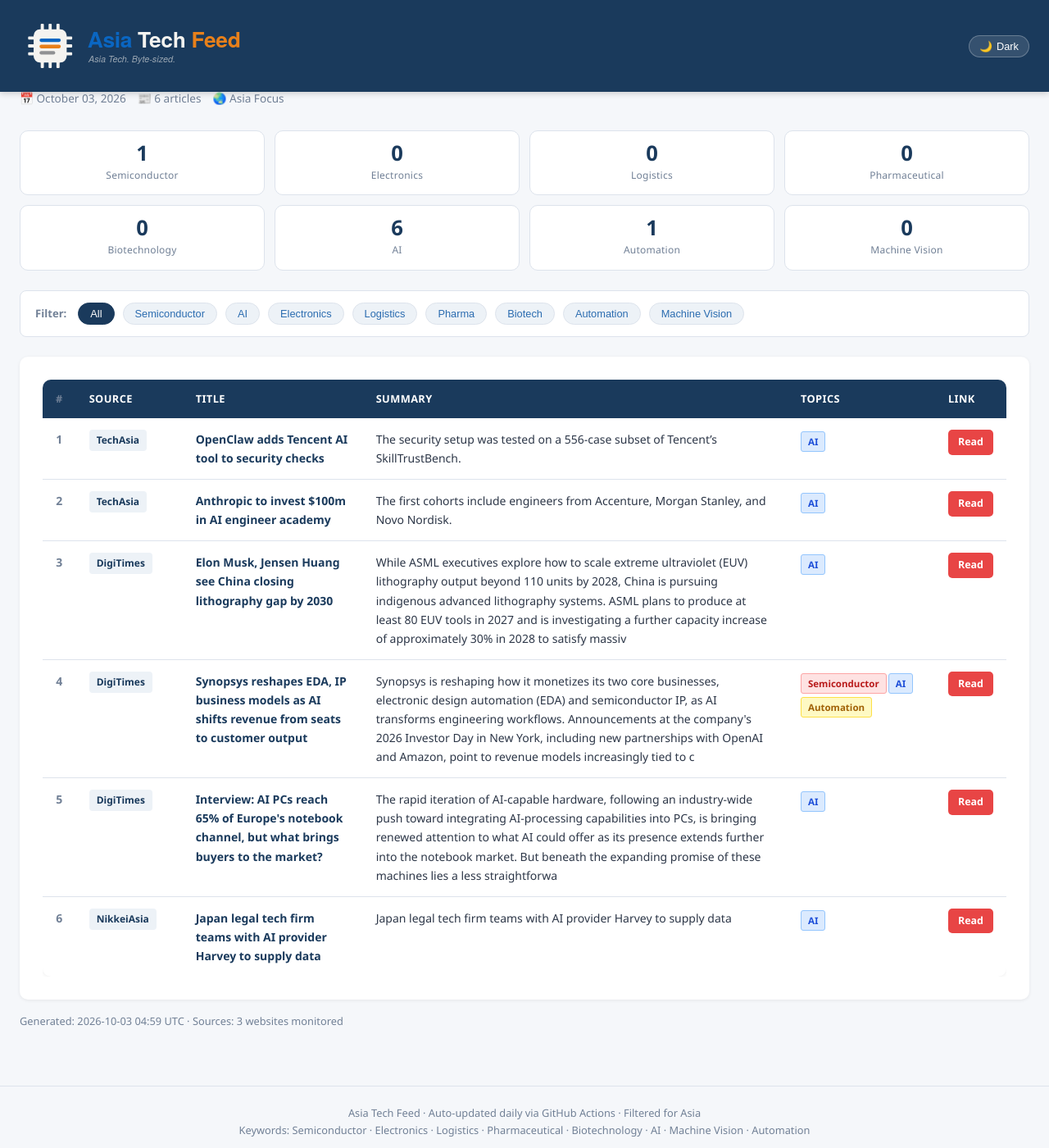
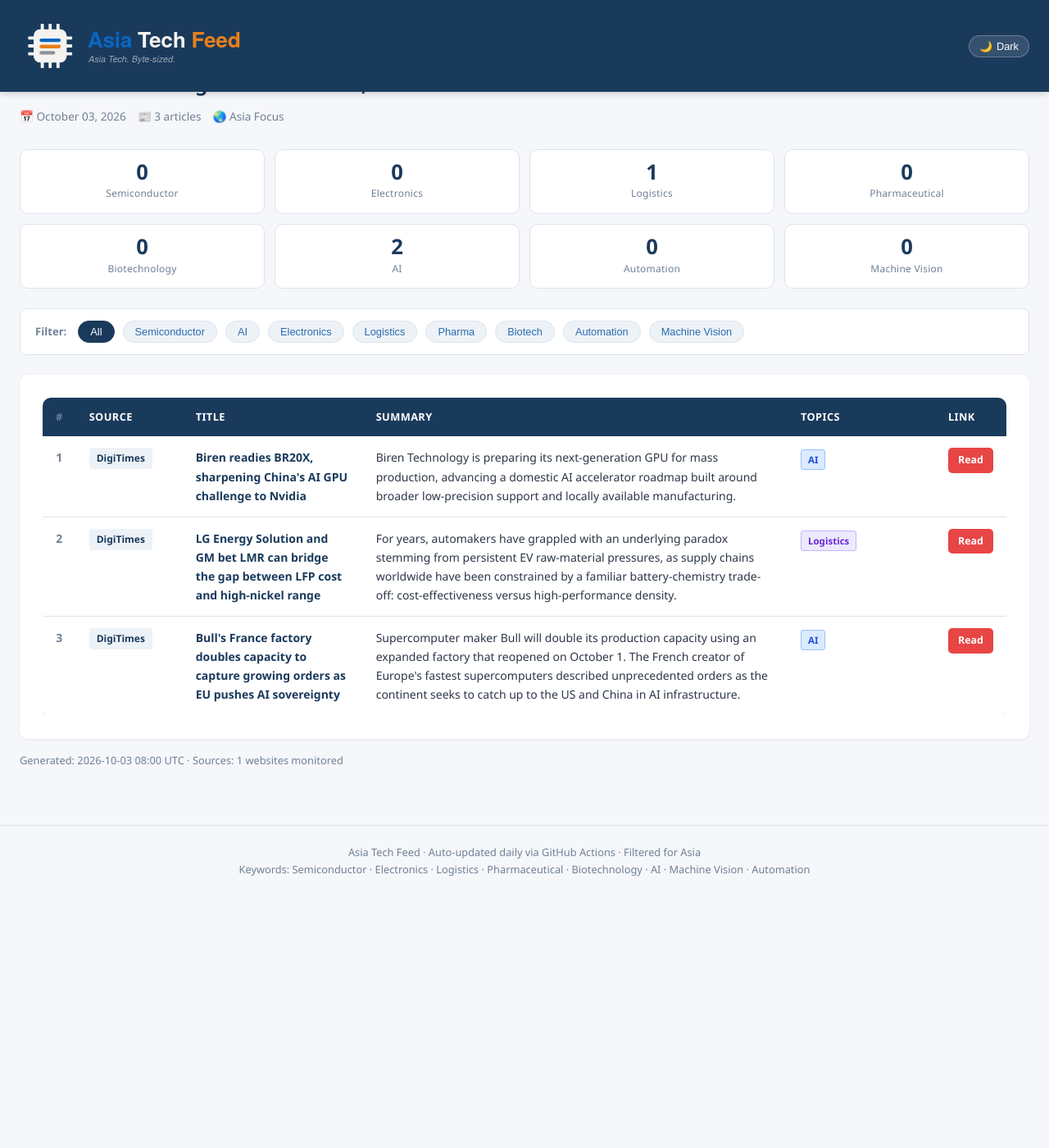
Before and after one commit to asiatechfeed/Asia-Tech-Feed, a Jekyll site: the page built from _posts/2026-10-03-asia-tech-news-digest.md, in a window 1280 px wide and 1400 px high, scrolled down 367 px. Shown: the whole window at 82% size. Built offline with Jekyll 4.4.1, drawn with Linux system fonts in a browser that asks for light colours; a script that is not in the unit is left out; after the commit the page ends 1460 px from its top, so only the background shows below that; some of the changed text lies outside the part shown.

Commit message:
📰 News digest 2026-10-03 (3 articles)

```diff
--- a/_data/seen_urls.json
+++ b/_data/seen_urls.json
@@ -195,5 +195,8 @@
   "eb4399b2ed": "2026-10-03",
   "12b7ab424d": "2026-10-03",
   "9878788b67": "2026-10-03",
-  "33cdcf95bc": "2026-10-03"
+  "33cdcf95bc": "2026-10-03",
+  "003a1d6023": "2026-10-03",
+  "bc264807bd": "2026-10-03",
+  "3b7e471ffa": "2026-10-03"
 }
--- a/_posts/2026-10-03-asia-tech-news-digest.md
+++ b/_posts/2026-10-03-asia-tech-news-digest.md
@@ -1,15 +1,15 @@
 ---
 layout: post
 title: "Asia Tech News Digest - October 03, 2026"
-date: 2026-10-03 12:59:29 +0800
-articles_count: 6
-sources_count: 3
-sources: ["DigiTimes", "NikkeiAsia", "TechAsia"]
+date: 2026-10-03 16:00:46 +0800
+articles_count: 3
+sources_count: 1
+sources: ["DigiTimes"]
 csv_file: /assets/data/news-2026-10-03.tsv
-featured_title: "OpenClaw adds Tencent AI tool to security checks"
-featured_url: "https://www.techinasia.com/chinas-openclaw-ai-sparks-security-warnings-startup-hype"
-featured_source: "TechAsia"
-featured_summary: "The security setup was tested on a 556-case subset of Tencent\u2019s SkillTrustBench."
+featured_title: "Biren readies BR20X, sharpening China's AI GPU challenge to Nvidia"
+featured_url: "https://www.digitimes.com/news/a20261002VL212/gpu-biren-nvidia-production-roadmap.html"
+featured_source: "DigiTimes"
+featured_summary: "Biren Technology is preparing its next-generation GPU for mass production, advancing a domestic AI accelerator roadmap built around broader low-precision support and locally available manufacturing."
 featured_image: ""
 ---
 
@@ -27,51 +27,27 @@ featured_image: ""
 <tbody>
 <tr>
   <td class="col-num">1</td>
-  <td class="col-source"><span class="source-badge">TechAsia</span></td>
-  <td class="col-title"><span class="article-title">OpenClaw adds Tencent AI tool to security checks</span></td>
-  <td class="col-summary">The security setup was tested on a 556-case subset of Tencent’s SkillTrustBench.</td>
+  <td class="col-source"><span class="source-badge">DigiTimes</span></td>
+  <td class="col-title"><span class="article-title">Biren readies BR20X, sharpening China's AI GPU challenge to Nvidia</span></td>
+  <td class="col-summary">Biren Technology is preparing its next-generation GPU for mass production, advancing a domestic AI accelerator roadmap built around broader low-precision support and locally available manufacturing.</td>
   <td class="col-tags"><span class="tag ai">AI</span></td>
-  <td class="col-link"><a class="btn-link" href="https://www.techinasia.com/chinas-openclaw-ai-sparks-security-warnings-startup-hype" target="_blank" rel="noopener">Read</a></td>
+  <td class="col-link"><a class="btn-link" href="https://www.digitimes.com/news/a20261002VL212/gpu-biren-nvidia-production-roadmap.html" target="_blank" rel="noopener">Read</a></td>
 </tr>
 <tr>
   <td class="col-num">2</td>
-  <td class="col-source"><span class="source-badge">TechAsia</span></td>
-  <td class="col-title"><span class="article-title">Anthropic to invest $100m in AI engineer academy</span></td>
-  <td class="col-summary">The first cohorts include engineers from Accenture, Morgan Stanley, and Novo Nordisk.</td>
-  <td class="col-tags"><span class="tag ai">AI</span></td>
-  <td class="col-link"><a class="btn-link" href="https://www.techinasia.com/anthropic-taps-accenture-independent-ai-model-tests" target="_blank" rel="noopener">Read</a></td>
+  <td class="col-source"><span class="source-badge">DigiTimes</span></td>
+  <td class="col-title"><span class="article-title">LG Energy Solution and GM bet LMR can bridge the gap between LFP cost and high-nickel range</span></td>
+  <td class="col-summary">For years, automakers have grappled with an underlying paradox stemming from persistent EV raw-material pressures, as supply chains worldwide have been constrained by a familiar battery-chemistry trade-off: cost-effectiveness versus high-performance density.</td>
+  <td class="col-tags"><span class="tag logis">Logistics</span></td>
+  <td class="col-link"><a class="btn-link" href="https://www.digitimes.com/news/a20261001VL219/automakers-lges-general-motors-cost-affordable.html" target="_blank" rel="noopener">Read</a></td>
 </tr>
 <tr>
   <td class="col-num">3</td>
   <td class="col-source"><span class="source-badge">DigiTimes</span></td>
-  <td class="col-title"><span class="article-title">Elon Musk, Jensen Huang see China closing lithography gap by 2030</span></td>
-  <td class="col-summary">While ASML executives explore how to scale extreme ultraviolet (EUV) lithography output beyond 110 units by 2028, China is pursuing indigenous advanced lithography systems. ASML plans to produce at least 80 EUV tools in 2027 and is investigating a further capacity increase of approximately 30% in 2028 to satisfy massiv</td>
+  <td class="col-title"><span class="article-title">Bull's France factory doubles capacity to capture growing orders as EU pushes AI sovereignty</span></td>
+  <td class="col-summary">Supercomputer maker Bull will double its production capacity using an expanded factory that reopened on October 1. The French creator of Europe's fastest supercomputers described unprecedented orders as the continent seeks to catch up to the US and China in AI infrastructure.</td>
   <td class="col-tags"><span class="tag ai">AI</span></td>
-  <td class="col-link"><a class="btn-link" href="https://www.digitimes.com/news/a20261002PD247/asml-elon-musk-jensen-huang-2030-euv.html" target="_blank" rel="noopener">Read</a></td>
-</tr>
-<tr>
-  <td class="col-num">4</td>
-  <td class="col-source"><span class="source-badge">DigiTimes</span></td>
-  <td class="col-title"><span class="article-title">Synopsys reshapes EDA, IP business models as AI shifts revenue from seats to customer output</span></td>
-  <td class="col-summary">Synopsys is reshaping how it monetizes its two core businesses, electronic design automation (EDA) and semiconductor IP, as AI transforms engineering workflows. Announcements at the company's 2026 Investor Day in New York, including new partnerships with OpenAI and Amazon, point to revenue models increasingly tied to c</td>
-  <td class="col-tags"><span class="tag semi">Semiconductor</span><span class="tag ai">AI</span><span class="tag auto">Automation</span></td>
-  <td class="col-link"><a class="btn-link" href="https://www.digitimes.com/news/a20261002PD249/synopsys-revenue-ip-eda-business.html" target="_blank" rel="noopener">Read</a></td>
-</tr>
-<tr>
-  <td class="col-num">5</td>
-  <td class="col-source"><span class="source-badge">DigiTimes</span></td>
-  <td class="col-title"><span class="article-title">Interview: AI PCs reach 65% of Europe's notebook channel, but what brings buyers to the market?</span></td>
-  <td class="col-summary">The rapid iteration of AI-capable hardware, following an industry-wide push toward integrating AI-processing capabilities into PCs, is bringing renewed attention to what AI could offer as its presence extends further into the notebook market. But beneath the expanding promise of these machines lies a less straightforwa</td>
-  <td class="col-tags"><span class="tag ai">AI</span></td>
-  <td class="col-link"><a class="btn-link" href="https://www.digitimes.com/news/a20261002VL211/ai-notebooks-sales-data-europe-hardware-pc.html" target="_blank" rel="noopener">Read</a></td>
-</tr>
-<tr>
-  <td class="col-num">6</td>
-  <td class="col-source"><span class="source-badge">NikkeiAsia</span></td>
-  <td class="col-title"><span class="article-title">Japan legal tech firm teams with AI provider Harvey to supply data</span></td>
-  <td class="col-summary">Japan legal tech firm teams with AI provider Harvey to supply data</td>
-  <td class="col-tags"><span class="tag ai">AI</span></td>
-  <td class="col-link"><a class="btn-link" href="https://asia.nikkei.com/business/technology/artificial-intelligence/japan-legal-tech-firm-teams-with-ai-provider-harvey-to-supply-data" target="_blank" rel="noopener">Read</a></td>
+  <td class="col-link"><a class="btn-link" href="https://www.digitimes.com/news/a20261002VL213/capacity-france-eu-europe-supercomputer.html" target="_blank" rel="noopener">Read</a></td>
 </tr>
 </tbody>
 </table>
```
Also changed, not shown: _digest_meta.json (+18 -30 lines), assets/data/news-2026-10-03.tsv (+3 -6 lines), assets/data/search-index.json.
